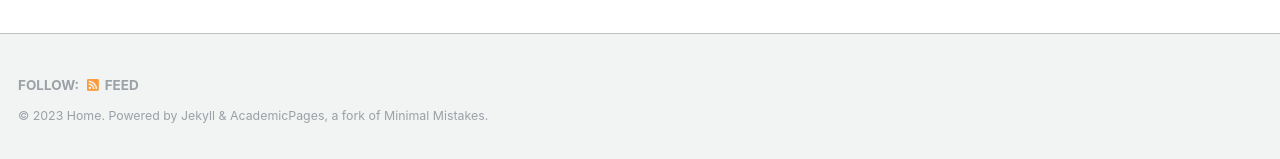
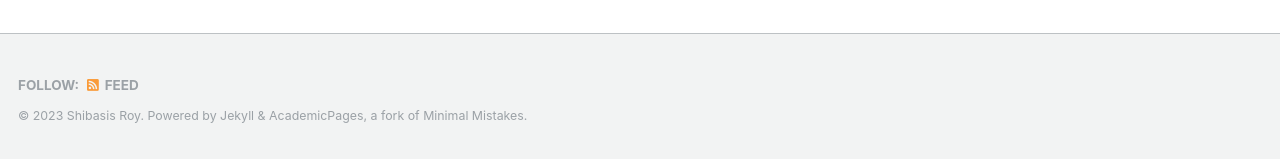
Before and after one commit to shibasisr/shibasisr.github.io, a Jekyll site: the page built from _pages/publications.md, in a window 1280 px wide and 1059 px high. Shown: the part 897-1056 px from the top of the window. Built offline with Jekyll 4.4.1, drawn with Linux system fonts in a browser that asks for light colours; some web fonts are replaced; a script bundle is joined from its source files by our own code; library files that are not in the unit come from our copies; formulas are drawn with MathJax 3.

Commit message:
Update _config.yml

```diff
--- a/_config.yml
+++ b/_config.yml
@@ -8,8 +8,8 @@
 # Site Settings
 locale                   : "en-US"
 title                    : "Shibasis Roy"
-title_separator          : " "
-name                     : &name "Home"
+title_separator          : "-"
+name                     : &name "Shibasis Roy"
 description              : &description "Researcher"
 url                      : https://shibasisr.github.io
 baseurl                  : "" # the subpath of your site, e.g. "/blog"
```
